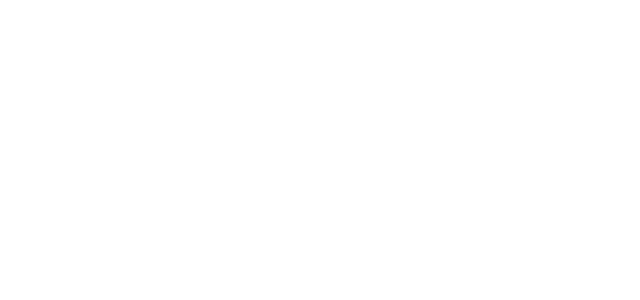
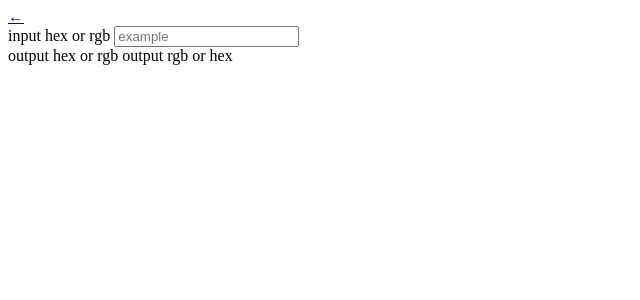
Before and after one commit to Hugotk64/colorFlip, a SvelteKit app: page /hex-to-rgb in a window 1280 px wide. Shown: the top 300 px of the page, without its empty margins (0-640 px from the left). Built offline with nearby package versions, Linux system fonts and the light colour scheme.

Commit message:
add html for color convertion as a card shoing input, output and preview.

```diff
--- a/src/routes/(colorConverter)/+layout.svelte
+++ b/src/routes/(colorConverter)/+layout.svelte
@@ -0,0 +1,24 @@
+<!-- Back button to home /-->
+<a href="/" class="backButton"> ← </a>
+
+<div class="card">
+    <!-- Preview picked color -->
+    <div class="preview"></div>
+
+    <div class="content">
+        <!-- Group input elements label and input text -->
+        <div class="inputGroup">
+            <label for="input">input hex or rgb</label>
+            <input
+            type="text"
+            id="input"
+            placeholder="example"
+            >
+        </div>
+        <!-- Group output elements label and output -->
+        <div class="outputGroup">
+            <label for="output">output hex or rgb</label>
+            <output class="valueOuput" id="output" for="input">output rgb or hex</output>
+        </div>
+    </div>
+</div>
```
